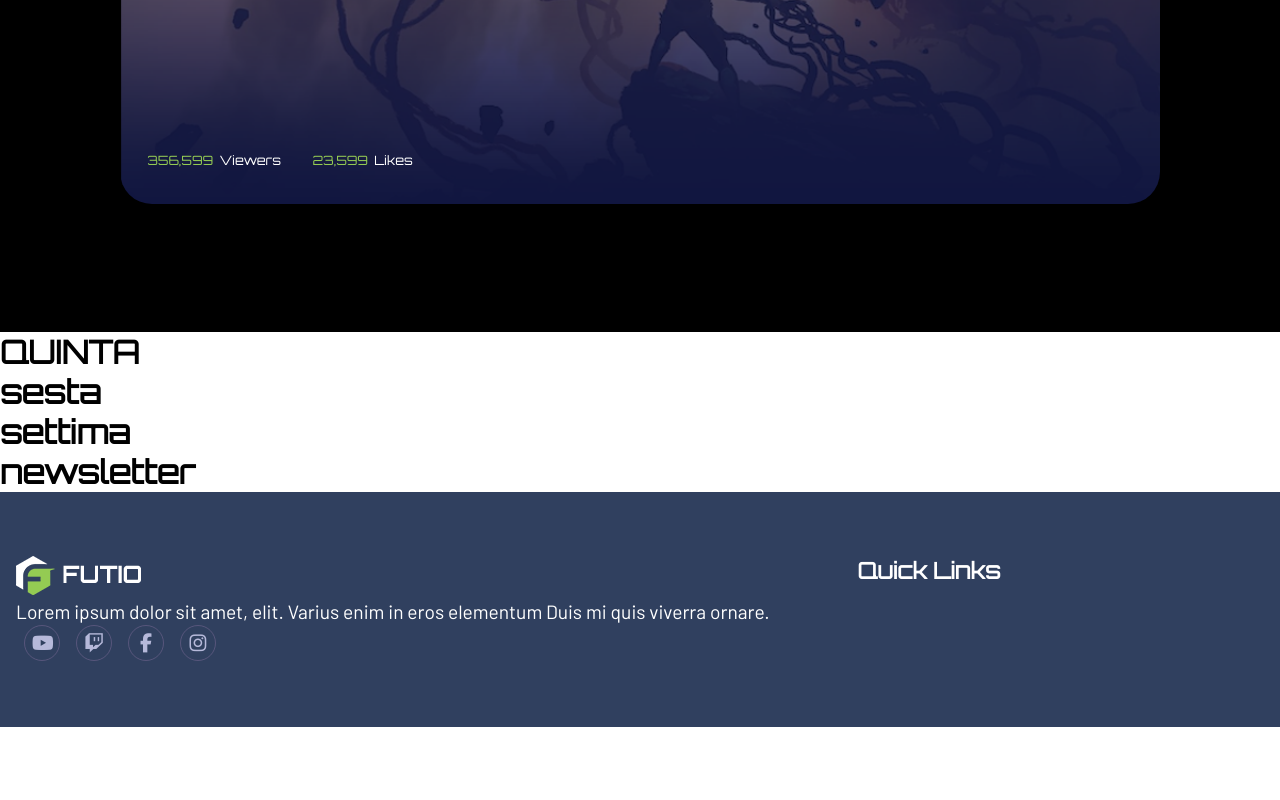
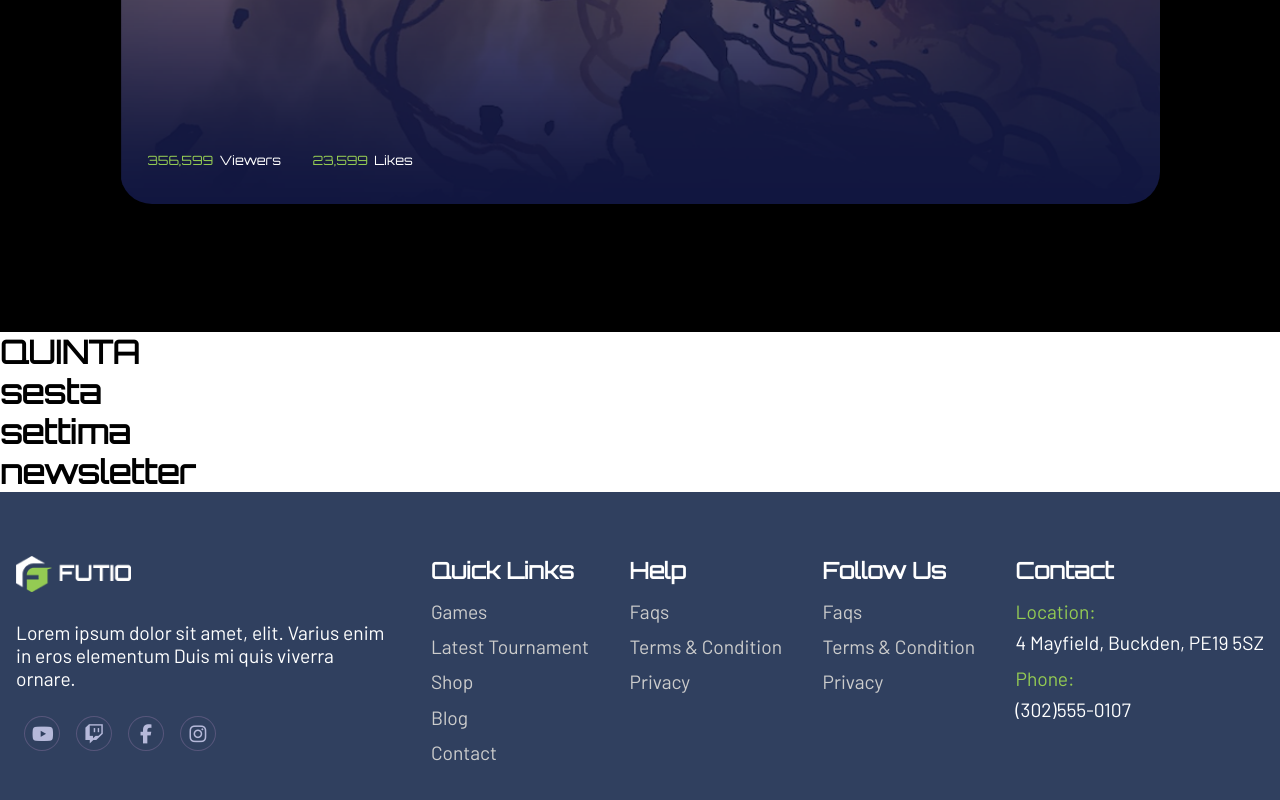
Before and after one commit to giordanofabrizii/proj-html-vuejs, a Vue app: page / in a window 1280 px wide. Shown: the part 1312-2112 px from the top of the page. Before the commit the page ends 2039 px from the top, so only its background shows below. Built offline with nearby package versions, Linux system fonts and the light colour scheme.

Commit message:
added all nav and styled them

```diff
--- a/src/components/FooterApp.vue
+++ b/src/components/FooterApp.vue
@@ -106,13 +106,41 @@ export default{
                     </ul>
                 </nav>
             </section>
+
             <nav>
                 <h3>Quick Links</h3>
-                <ul></ul>
+                <ul v-for="(link, i) in quickLinksNav" :key="i">
+                    <li>
+                        <a href="#"> {{ link.title }}</a>
+                    </li>
+                </ul>
             </nav>
-            <nav></nav>
-            <nav></nav>
-            <nav></nav>
+
+            <nav>
+                <h3>Help</h3>
+                <ul v-for="(link, k) in helpNav" :key="k">
+                    <li>
+                        <a href="#"> {{ link.title }} </a>
+                    </li>
+                </ul>
+            </nav>
+
+            <nav>
+                <h3>Follow Us</h3>
+                <ul v-for="(link, j) in helpNav" :key="j">
+                    <li>
+                        <a href="#">{{ link.title }}</a>
+                    </li>
+                </ul>
+            </nav>
+
+            <div class="contacts">
+                <h3>Contact</h3>
+                <p class="green-font">Location:</p>
+                <p> {{ this.contactNav.address }}</p>
+                <p class="green-font">Phone:</p>
+                <p>{{ this.contactNav.phone }}</p>
+            </div>
         </section>
     </footer>
 </template>
@@ -145,8 +173,24 @@ nav.socials ul{
     align-items: center;
 
     li{
-        margin: .5rem
+        margin: .5rem;
     }
+}
+
+section.info{
+    width: 30%;
+
+    img{
+        width: 115px;
+    }
+
+    p{
+        margin: 1.5rem 0;
+    }
+}
+
+h3{
+    margin-bottom: 1rem;
 }
 
 a.social-icon{
@@ -163,8 +207,6 @@ a.social-icon{
         border-color: transparent;
     }
 
-
-
     &:hover i{
         color: $white;
     }
@@ -176,4 +218,27 @@ i{
     height: 20px;
 }
 
+nav ul li{
+    margin: .7rem 0;
+
+    a{
+        color: #cccccc;
+        transition: 0.3s all;
+        font-family: "Barlow";
+
+        &:hover{
+            color: $light-green;
+        }
+    }
+}
+
+div.contacts p.green-font{
+    color: $light-green;
+    margin-bottom: .5rem;
+}
+
+div.contacts p{
+    margin-bottom: .8rem;
+}
+
 </style>
```
